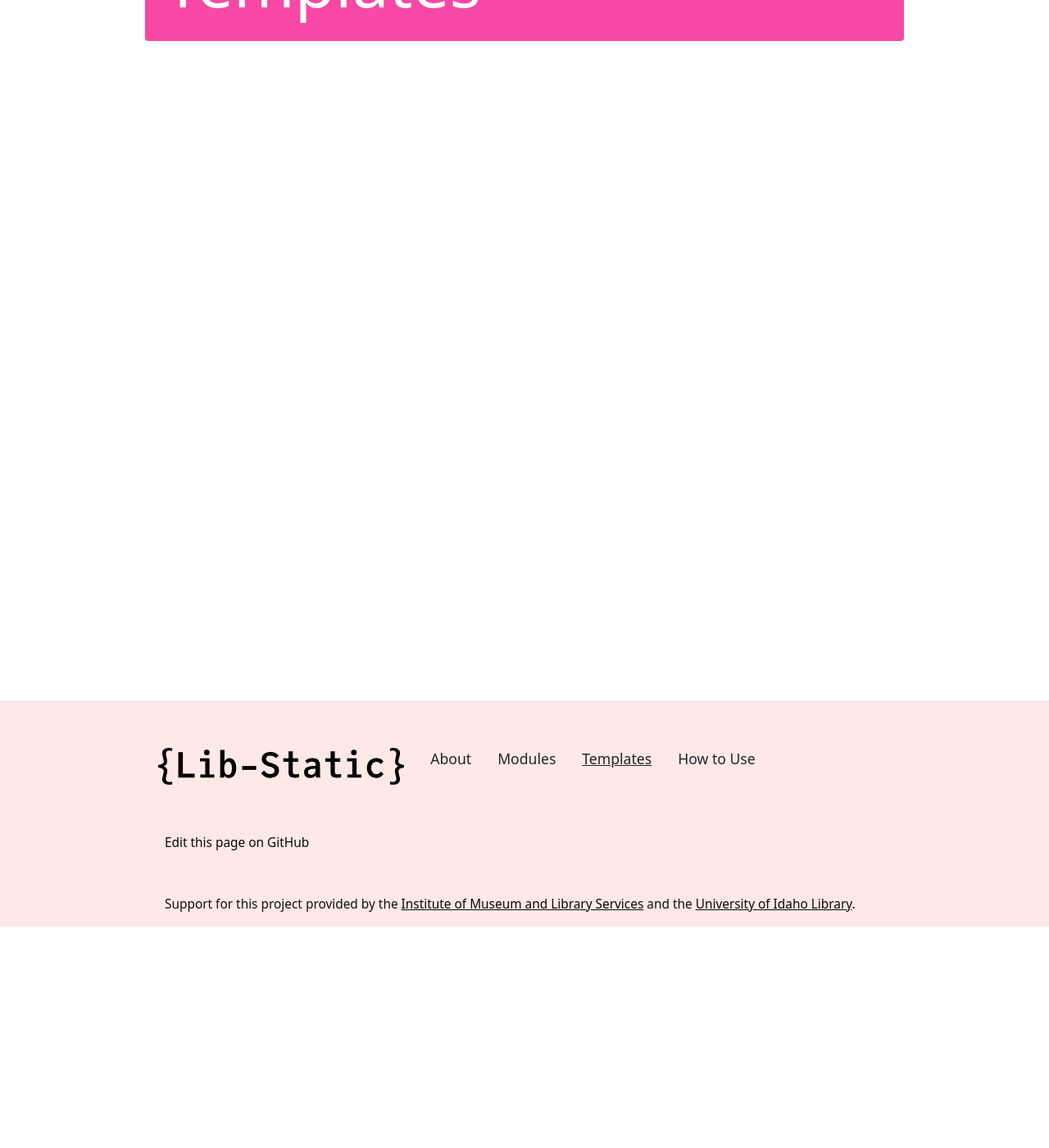
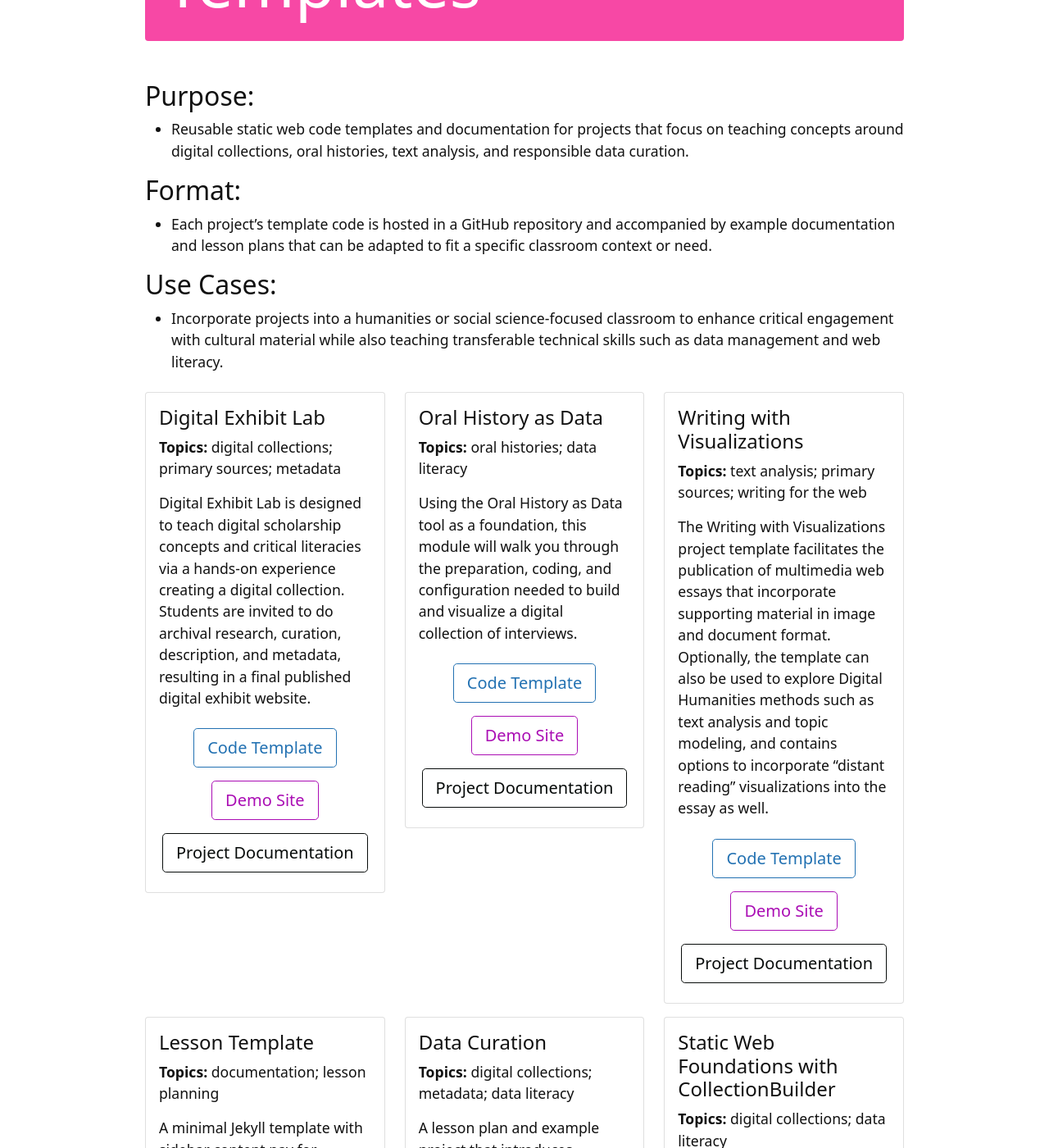
Before and after one commit to learn-static/learn-static.github.io, a Jekyll site: the page built from pages/templates.md, in a window 1280 px wide and 1400 px high, scrolled down 270 px. Shown: the whole window at 82% size. Built offline with Jekyll 4.4.1, drawn with Linux system fonts in a browser that asks for light colours; comment, search, counter and statistics services are not loaded; some of the changed text lies outside the part shown.

Commit message:
add templates

```diff
--- /dev/null
+++ b/_data/templates.csv
@@ -0,0 +1,7 @@
+title,id,description,repo-link,demo-link,docs-link,topics,author
+Digital Exhibit Lab,digital-exhibit-lab,"Digital Exhibit Lab is designed to teach digital scholarship concepts and critical literacies via a hands-on experience creating a digital collection. Students are invited to do archival research, curation, description, and metadata, resulting in a final published digital exhibit website.",https://github.com/learn-static/digital-exhibit-lab,https://learn-static.github.io/digital-exhibit-lab/,https://github.com/learn-static/digital-exhibit-lab/blob/main/docs/overview.md,digital collections; primary sources; metadata,Evan Williamson
+Oral History as Data,oral-history-as-data,"Using the Oral History as Data tool as a foundation, this module will walk you through the preparation, coding, and configuration needed to build and visualize a digital collection of interviews.",https://github.com/oralhistoryasdata/oralhistoryasdata.github.io,https://learn-static.github.io/hist-325/,https://learn-static.github.io/oral-history-as-data/,oral histories; data literacy,Devin Becker
+Writing with Visualizations,writing-with-visualizations,"The Writing with Visualizations project template facilitates the publication of multimedia web essays that incorporate supporting material in image and document format. Optionally, the template can also be used to explore Digital Humanities methods such as text analysis and topic modeling, and contains options to incorporate “distant reading” visualizations into the essay as well.",https://github.com/learn-static/text-analysis,https://learn-static.github.io/text-analysis/,https://learn-static.github.io/writing-with-visualizations/,text analysis; primary sources; writing for the web,Olivia Wikle
+Lesson Template,lesson-template,A minimal Jekyll template with sidebar content nav for creating lesson and workshop websites using Markdown,https://github.com/learn-static/lesson-template,https://learn-static.github.io/lesson-template/,https://learn-static.github.io/lesson-template/content/start/prep.html,documentation; lesson planning,Evan Williamson
+Data Curation,data-curation,A lesson plan and example project that introduces learners to describing and analyzing primary sources and making them publicly available online through CollectionBuilder.,https://github.com/learn-static/eng-470,https://learn-static.github.io/eng-470/,https://learn-static.github.io/eng-470/dcmilessonplan.html,digital collections; metadata; data literacy,Kate Thornhill
+Static Web Foundations with CollectionBuilder,collectionbuilder,Lesson plans and materials associated with a CollectionBuilder workshop held at the University of Oregon Libraries DREAM Lab.,https://github.com/CollectionBuilder/collectionbuilder-gh,https://gabrielesh.github.io/yokai-senjafuda/,https://learn-static.github.io/collectionbuilder-workshop/,digital collections; data literacy,Gabriele Hayden
--- a/pages/templates.md
+++ b/pages/templates.md
@@ -7,6 +7,36 @@ section-color: warning
 #foot: js/concepts.html
 ---
 
+## Purpose:
+
+- Reusable static web code templates and documentation for projects that focus on teaching concepts around digital collections, oral histories, text analysis, and responsible data curation.
+
+## Format:
+
+- Each project's template code is hosted in a GitHub repository and accompanied by example documentation and lesson plans that can be adapted to fit a specific classroom context or need.
+
+## Use Cases:
+
+- Incorporate projects into a humanities or social science-focused classroom to enhance critical engagement with cultural material while also teaching transferable technical skills such as data management and web literacy.
+
+<div class="row">
+{%- for t in site.data.templates -%}
+<div class="col-md-4">
+    <div class="card my-2">
+    <div class="card-body">
+        <h4 class="card-title">{{ t.title}}</h4>
+        <p class="card-text"><strong>Topics:</strong> {{ t.topics }}</p>
+        <p class="card-text">{{ t.description }}</p>
+        <p class="card-text text-center">
+        <a class="btn btn-outline-primary btn-lg my-2" href="{{ t.repo-link }}">Code Template</a>
+        <a class="btn btn-outline-secondary btn-lg my-2" href="{{ t.demo-link }}">Demo Site</a>
+        <a class="btn btn-outline-dark btn-lg my-2" href="{{ t.docs-link }}">Project Documentation</a>
+        </p>
+    </div>
+    </div>
+</div>
+{% endfor %}
+</div>
 
 <!--<div id="documentList">
     <div class="input-group mb-3">
```
Also changed, not shown: _data/modules.csv (+6 -6 lines), pages/modules.md (+10 -4 lines).
